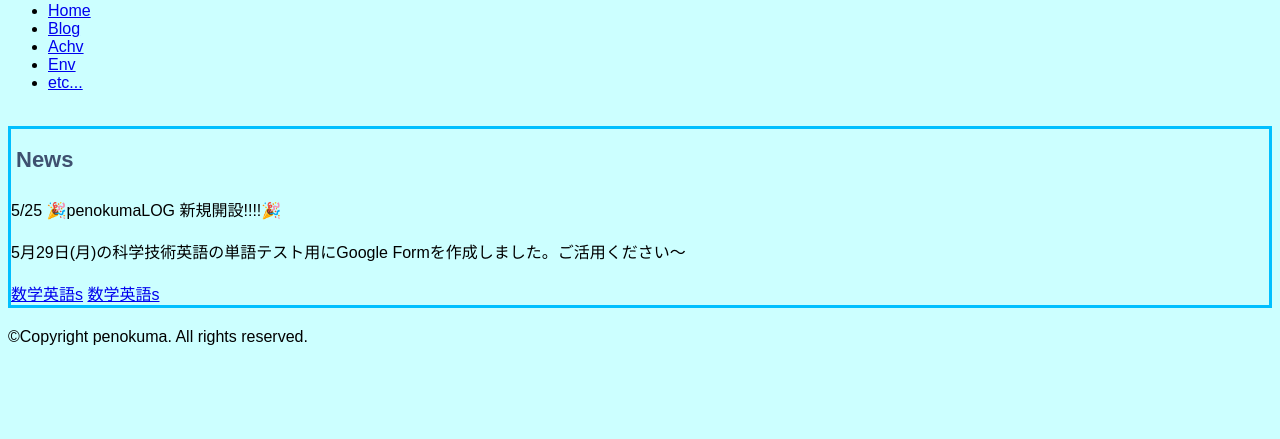
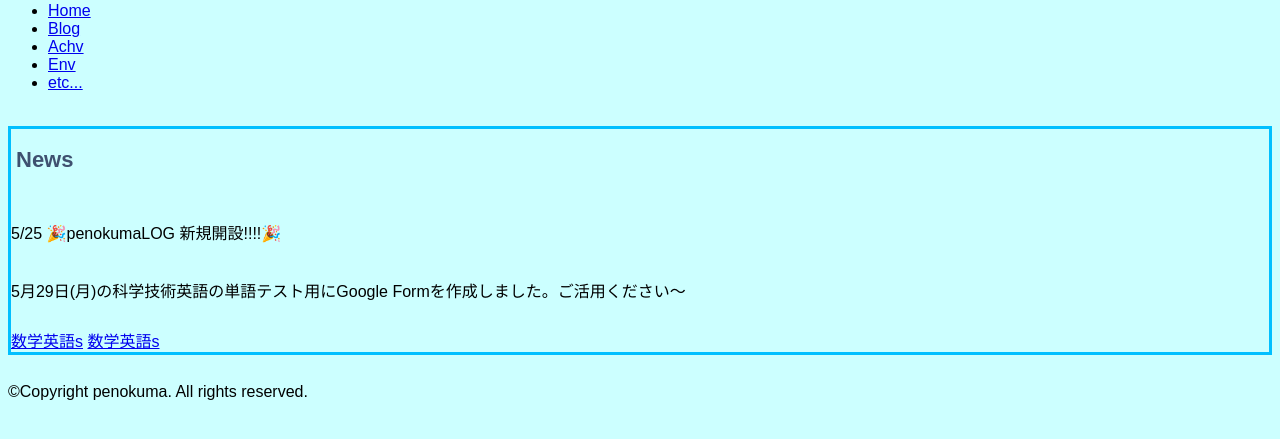
Before and after one commit to F-tmk/penokumaLOG, a plain HTML site: page index/index.html in a window 1280 px wide. Shown: the part 87-526 px from the top of the page. Drawn offline with Linux system fonts and the light colour scheme.

Commit message:
Update style.css

```diff
--- a/index/style.css
+++ b/index/style.css
@@ -22,10 +22,10 @@ h2{
 	margin-bottom: 20px;
 	margin-left: 0px;
 	padding-right: 5px;
-	padding-bottom: 5px;
+	padding-bottom: 20px;
 	padding-left: 5px;
 
 }
 p{
-	line-height: 1.6;
+	line-height: 2.6;
 }
```
